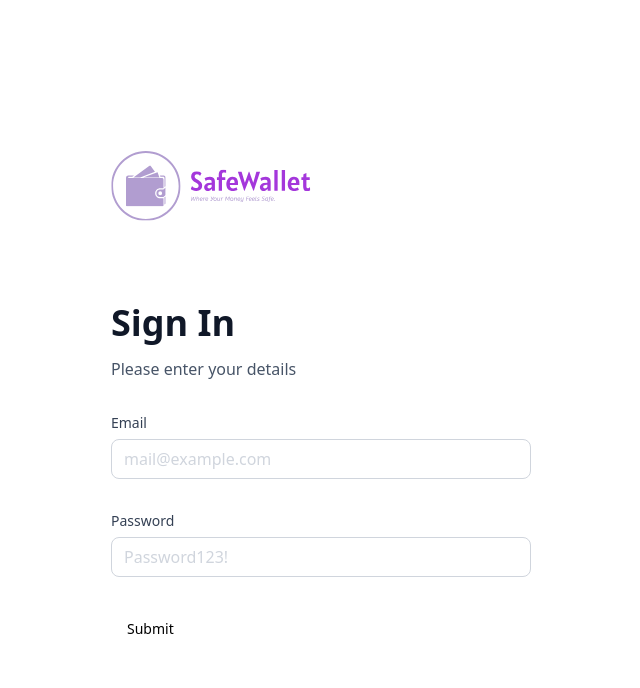
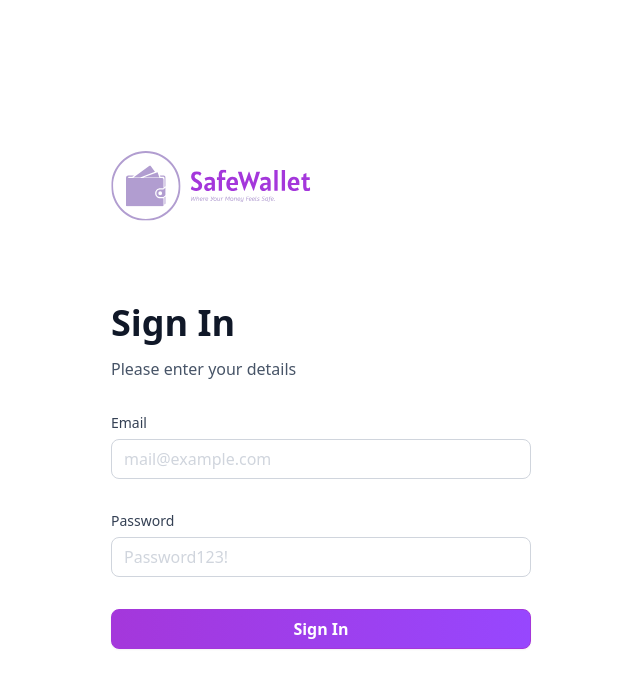
Before and after one commit to JwanCortez93/banking-app, a Next.js app: page /sign-in in a window 1280 px wide. Shown: the top 688 px of the page, without its empty margins (319-959 px from the left). Built offline with nearby package versions, Linux system fonts and the light colour scheme.

Commit message:
fix form sign up/in

```diff
--- a/src/app/(auth)/_components/AuthForm.tsx
+++ b/src/app/(auth)/_components/AuthForm.tsx
@@ -11,13 +11,19 @@ import { useForm } from "react-hook-form";
 import { z } from "zod";
 
 import CustomFormField from "./CustomFormField";
-import { authFormSchema } from "@/lib/utils";
+import { authFormSchemaSignIn, authFormSchemaSignUp } from "@/lib/utils";
+import { useFormStatus } from "react-dom";
+import { Loader2 } from "lucide-react";
 
 const AuthForm = ({ type }: { type: string }) => {
   const [user, setUser] = useState(null);
+  const [isLoading, setIsLoading] = useState(false);
 
-  const form = useForm<z.infer<typeof authFormSchema>>({
-    resolver: zodResolver(authFormSchema),
+  const schema =
+    type === "sign-up" ? authFormSchemaSignUp : authFormSchemaSignIn;
+
+  const form = useForm<z.infer<typeof schema>>({
+    resolver: zodResolver(schema),
     defaultValues: {
       username: "",
       email: "",
@@ -26,8 +32,12 @@ const AuthForm = ({ type }: { type: string }) => {
     },
   });
 
-  const onSubmit = (values: z.infer<typeof authFormSchema>) => {
-    console.log(values);
+  const onSubmit = async (values: z.infer<typeof schema>) => {
+    setIsLoading(true);
+    await setTimeout(() => {
+      console.log(values);
+    }, 4000);
+    setIsLoading(false);
   };
 
   return (
@@ -91,7 +101,22 @@ const AuthForm = ({ type }: { type: string }) => {
                   type="password"
                 />
               )}
-              <Button type="submit">Submit</Button>
+              <Button
+                className="form-btn w-full"
+                type="submit"
+                disabled={isLoading}
+              >
+                {isLoading ? (
+                  <>
+                    <Loader2 size={20} className="animate-spin" /> &nbsp;
+                    Loading...
+                  </>
+                ) : type === "sign-in" ? (
+                  "Sign In"
+                ) : (
+                  "Sign Un"
+                )}
+              </Button>
             </form>
           </Form>
         </>
--- a/src/lib/utils.ts
+++ b/src/lib/utils.ts
@@ -195,10 +195,15 @@ export const getTransactionStatus = (date: Date) => {
   return date > twoDaysAgo ? "Processing" : "Success";
 };
 
-export const authFormSchema = z
+export const authFormSchemaSignIn = z.object({
+  email: z.string().email(),
+  password: z.string().min(1),
+});
+
+export const authFormSchemaSignUp = z
   .object({
     email: z.string().email(),
-    username: z.string().min(1).optional(),
+    username: z.string().min(1),
     password: z
       .string()
       .min(6, "Password must be at least 6 characters long")
@@ -210,7 +215,7 @@ export const authFormSchema = z
         /[^a-zA-Z0-9]/,
         "Password must contain at least one special character"
       ),
-    passwordConfirmation: z.string().optional(),
+    passwordConfirmation: z.string(),
   })
   .refine((data) => data.password === data.passwordConfirmation, {
     message: "Passwords don't match",
```
Also changed, not shown: types/index.d.ts (+4 -6 lines).
